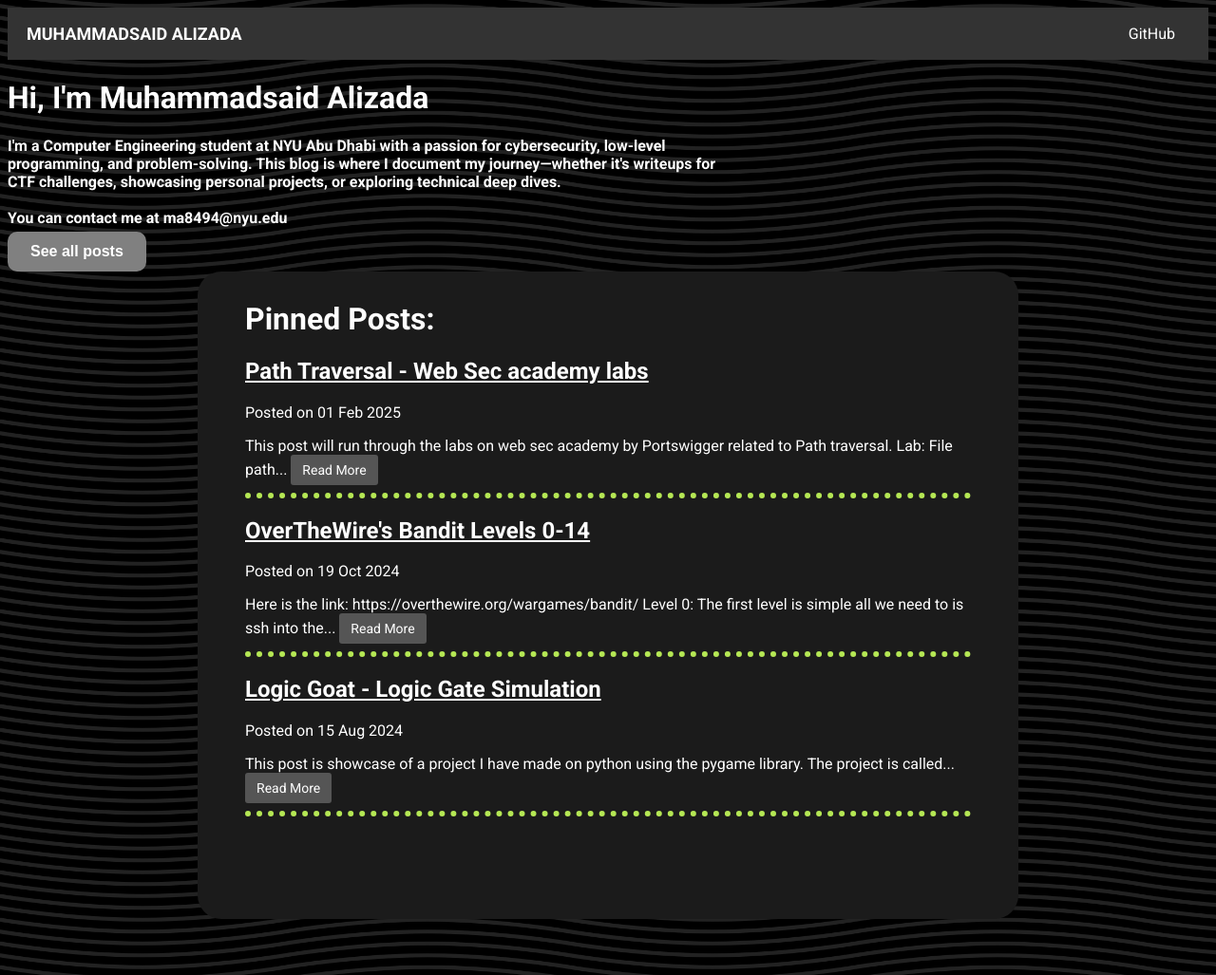
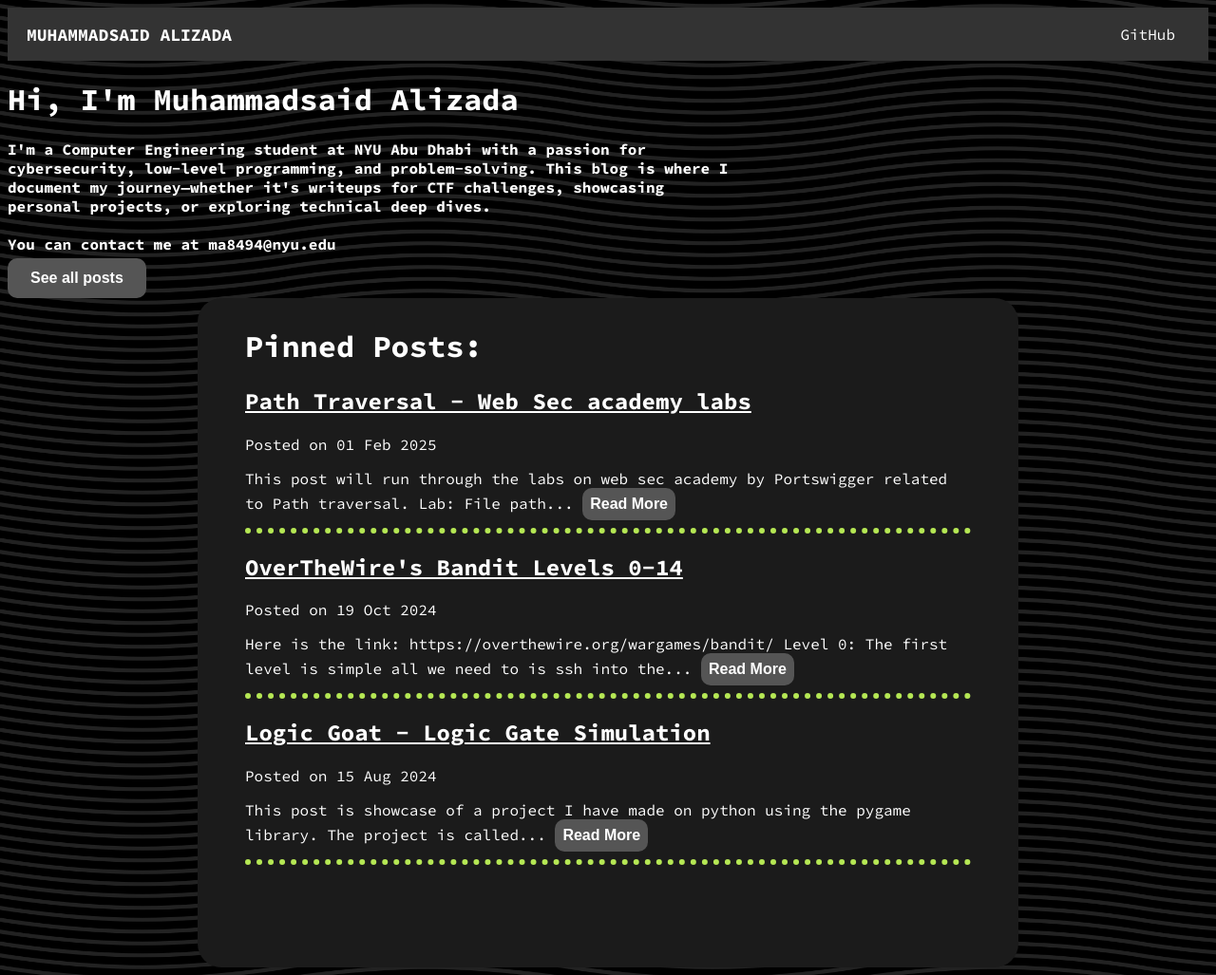
Before and after one commit to MSaidAlizada/MuhammadsaidAlizada, a Jekyll site: the page built from index.html, in a window 1280 px wide. Shown: the whole page at 95% size. Built offline with Jekyll 4.4.1, drawn with Linux system fonts in a browser that asks for light colours.

Commit message:
Design changes

```diff
--- a/_layouts/default.html
+++ b/_layouts/default.html
@@ -12,11 +12,11 @@ layout: default
     <meta name="description" content="">
     <meta name="author" content="">
     <title>Muhammadsaid Alizada</title>
-    <link href="https://fonts.googleapis.com/css2?family=Roboto:wght@400;700&display=swap" rel="stylesheet"> <!-- Add the font you choose -->
+    <link href="https://fonts.googleapis.com/css2?family=Source+Code+Pro:ital,wght@0,200..900;1,200..900&display=swap" rel="stylesheet">
     <style>
       body {
         color: white; /* Makes all text white */
-        font-family: 'Roboto', sans-serif;
+        font-family: 'Source Code Pro';
         background-image: url('{{site.url}}/assets/background.png');
         background-size: 600px 50px;
       }
--- a/_layouts/post.html
+++ b/_layouts/post.html
@@ -12,12 +12,12 @@
     <meta name="author" content="">
 
     <title>{{page.title}}</title>
-    <link href="https://fonts.googleapis.com/css2?family=Roboto:wght@400;700&display=swap" rel="stylesheet"> <!-- Add the font you choose -->
+    <link href="https://fonts.googleapis.com/css2?family=Source+Code+Pro:ital,wght@0,200..900;1,200..900&display=swap" rel="stylesheet">
     <style>
       body {
         color: white; /* Makes all text white */
-        font-family: 'Roboto', sans-serif;
-        background-image: url('/assets/background.png');
+        font-family: 'Source Code Pro';
+        background-image: url('{{site.url}}/assets/background.png');
         background-size: 600px 50px;
       }
       a {
--- a/index.html
+++ b/index.html
@@ -8,7 +8,7 @@ permalink: /
   <h1>Hi, I'm Muhammadsaid Alizada</h1>
   <h4 style="margin-bottom: 5px; padding-right: 40%;">I'm a Computer Engineering student at NYU Abu Dhabi with a passion for cybersecurity, low-level programming, and problem-solving. This blog is where I document my journey—whether it's writeups for CTF challenges, showcasing personal projects, or exploring technical deep dives.<br><br>You can contact me at ma8494@nyu.edu</h5>
   <a href="{{ site.url }}/posts">
-    <button style="padding: 12px 24px; border: none; border-radius: 10px; background-color: grey; color: white; font-size: 16px; font-weight: bold; cursor: pointer; transition: background-color 0.3s ease, transform 0.2s ease;"
+    <button style="padding: 12px 24px; border: none; border-radius: 10px; background-color: #555; color: white; font-size: 16px; font-weight: bold; cursor: pointer; transition: background-color 0.3s ease, transform 0.2s ease;"
     onmouseover="this.style.backgroundColor='darkgrey'; this.style.transform='scale(1.05)';"
     onmouseout="this.style.backgroundColor='grey'; this.style.transform='scale(1)';"
     onmousedown="this.style.transform='scale(0.95)';"
@@ -25,7 +25,14 @@ permalink: /
       </h2>
       <p> Posted on {{ post.date | date_to_string }}</p>
       {{ post.content | strip_html | truncatewords: 20 }}
-      <a href="{{ post.url | prepend: site.url }}" style="display: inline-block; background-color: #555; color: white; padding: 8px 12px; text-decoration: none; border-radius: 3px; font-size: 14px;">Read More</a>
+      <button style="padding: 8px 8px; border: none; border-radius: 10px; background-color: #555; color: white; font-size: 16px; font-weight: bold; cursor: pointer; transition: background-color 0.3s ease, transform 0.2s ease;"
+      onmouseover="this.style.backgroundColor='darkgrey'; this.style.transform='scale(1.05)';"
+      onmouseout="this.style.backgroundColor='grey'; this.style.transform='scale(1)';"
+      onmousedown="this.style.transform='scale(0.95)';"
+      onmouseup="this.style.transform='scale(1.05)';">
+      <a href="{{ post.url | prepend: site.url }}" style="text-decoration: none;">Read More</a>
+    </button>
+
       <hr style="border: none; border-top: 6px dotted #b5e754;">
       {% endif %}
       {% endfor %}
```
Also changed, not shown: _posts/2024-8-15-LogicGateSim.md (+3 -3 lines), posts.html (+7 -3 lines), 6 other files.
